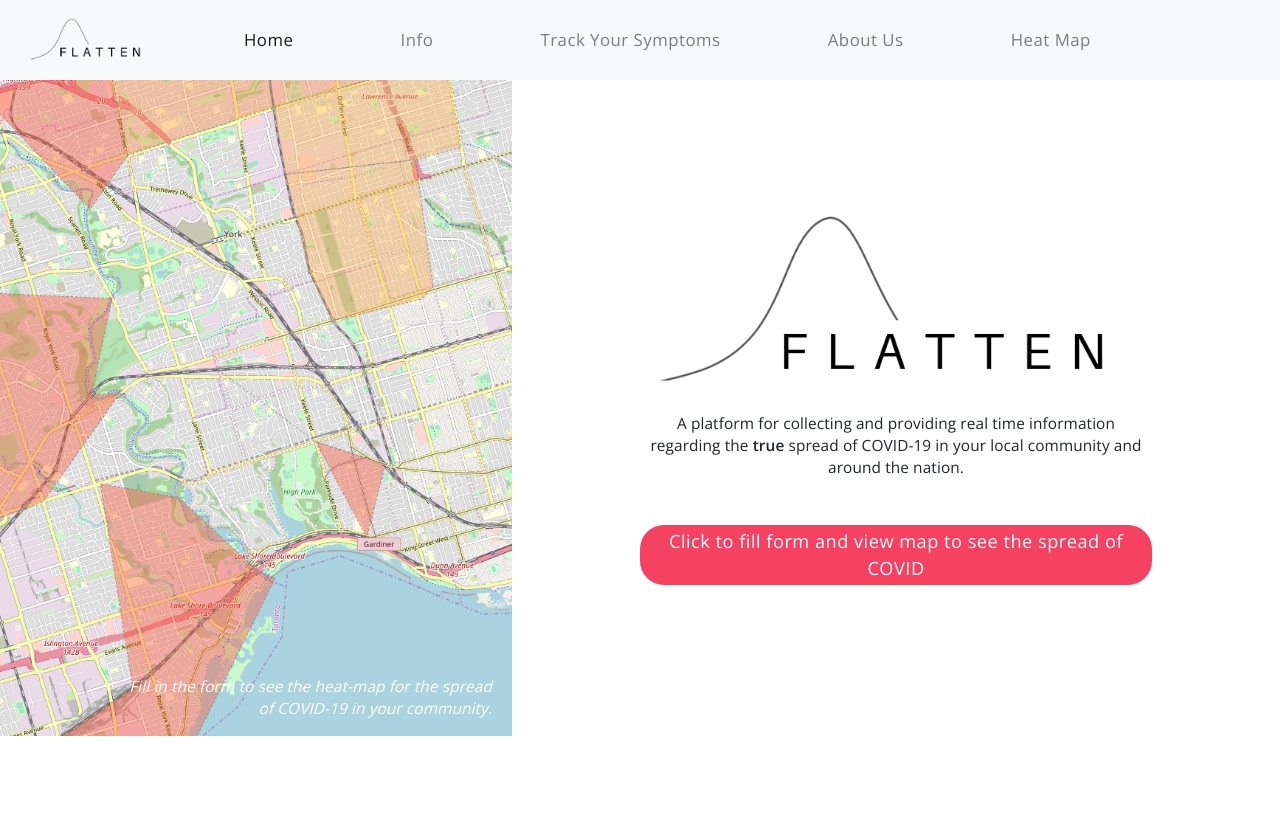
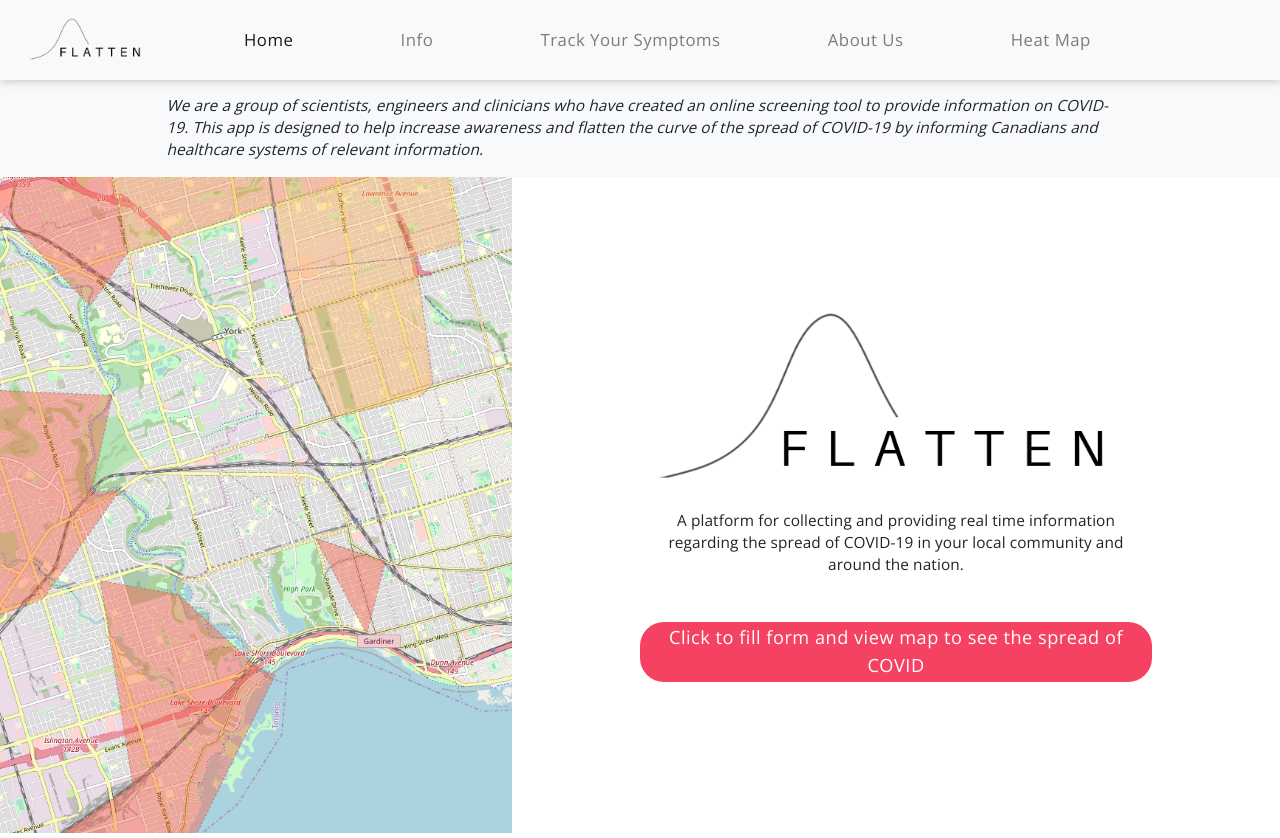
Before and after one commit to yifeiz/covid-19-frontend, a React (Create React App) app: page / in a window 1280 px wide. Before the commit the page ends 800 px from the top, so only its background shows below. Built offline with nearby package versions, Linux system fonts and the light colour scheme.

Commit message:
Header disclaimer

```diff
--- a/src/App.js
+++ b/src/App.js
@@ -8,7 +8,7 @@ import Info from "./components/info/Info";
 import SymptomPage from "./components/form/SymptomPage";
 import HeatMap from "./components/heatmap/HeatMap";
 import history from "./history";
-import Footer from "./components/footer/Footer";
+import Disclaimer from "./components/disclaimer/disclaimer";
 import "./main.css";
 
 const App = () => {
@@ -16,6 +16,7 @@ const App = () => {
     <React.Fragment>
       <Router history={history} style={{ height: "auto" }}>
         <Header />
+        <Disclaimer />
         <Switch>
           <Route path="/" exact component={Home} />
           <Route path="/info" exact component={Info} />
--- a/src/components/about-us/AboutUs.jsx
+++ b/src/components/about-us/AboutUs.jsx
@@ -78,7 +78,8 @@ class AboutUs extends React.Component {
       },
       {
         name: "Siyan Zhao",
-        src: "./Headshots/siyan.png"
+        src: "./Headshots/siyan.png",
+        link: "https://www.linkedin.com/in/siyanzhao/"
       },
       {
         name: "Maanav Dalal",
--- /dev/null
+++ b/src/components/disclaimer/Disclaimer.css
@@ -0,0 +1,40 @@
+@media screen and (max-width: 700px) {
+  p {
+    font-size: 1rem !important;
+  }
+}
+
+.Disclaimer {
+  font-style: italic;
+  padding: 1.2% 13% 1.2% 13%;
+  text-align: left;
+  background-color: #f8f9fa;
+}
+
+@media screen and (max-width: 500px) and (max-height: 900px) {
+  /*Mobile Phone*/
+  .Disclaimer {
+    padding: 5% 13% 5% 13%;
+  }
+}
+
+@media screen and (max-width: 900px) and (max-height: 500px) {
+  /*Landscape Mobile Phone*/
+  .Disclaimer {
+    padding: 3% 13% 3% 13%;
+  }
+}
+
+@media screen and (max-height: 1100px) and (max-width: 850px) and (min-height: 900px) and (min-width: 700px) {
+  /*Tablet*/
+  .Disclaimer {
+    padding: 2% 13% 2% 13%;
+  }
+}
+
+@media screen and (max-width: 1100px) and (max-height: 850px) and (min-width: 900px) and (min-height: 700px) {
+  /*Landscape Tablet*/
+  .Disclaimer {
+    padding: 2% 13% 2% 13%;
+  }
+}
--- a/src/components/footer/Footer.js
+++ b/src/components/disclaimer/Disclaimer.js
@@ -1,16 +1,17 @@
 import React from "react";
 
-import "./Footer.css";
+import "./Disclaimer.css";
 
-const Footer = () => (
-  <div className="dislaimerFooter">
+const Disclaimer = () => (
+  <div className="Disclaimer">
     <p>
       We are a group of scientists, engineers and clinicians who have created an
       online screening tool to provide information on COVID-19. This app is
       designed to help increase awareness and flatten the curve of the spread of
-      COVID-19.
+      COVID-19 by informing Canadians and healthcare systems of relevant
+      information.
     </p>
   </div>
 );
 
-export default Footer;
+export default Disclaimer;
--- a/src/components/footer/Footer.css
+++ /dev/null
@@ -1,49 +0,0 @@
-
-@media screen and (max-width: 700px) {
-  p {
-    font-size: 1rem !important;
-  }
-}
-
-.footer {
-  height: max-content;
-  font-style: italic;
-  padding: 3% 10%;
-}
-
-.dislaimerFooter {
-  font-style: italic;
-  padding: 1% 13%;
-  left: 0;
-  text-align: left;
-  background-color: #f8f9fa;
-}
-
-@media screen and (max-width: 600px) {
-  .dislaimerFooter {
-    margin-top: 15vh;
-    padding: 5% 13%;
-  }
-}
-
-@media screen and (max-width: 1000px) and (max-height: 500px) and (min-width: 800px) and (min-height: 3px) {
-  .dislaimerFooter {
-    margin-top: 45vh;
-    padding: 3% 13%;
-  }
-}
-
-@media screen and (max-width: 800px) and (max-height: 1100px) and (min-width: 700px) and (min-height: 1000px) {
-  /*Ipad*/
-  .dislaimerFooter {
-    padding: 3% 13%;
-    margin-top: 45vh;
-  }
-}
-
-@media screen and (max-width: 1100px) and (max-height: 1400px) and (min-width: 900px) and (min-height: 1100px) {
-  .dislaimerFooter {
-    padding: 3% 13%;
-    margin-top: 60vh;
-  }
-}
--- a/src/components/home/Home.jsx
+++ b/src/components/home/Home.jsx
@@ -8,12 +8,7 @@ class Home extends React.Component {
     return (
       <div className="home">
         <div className="home__left">
-          <p className="home__label">
-            <i>
-              Fill in the form to see the heat-map for the spread of COVID-19 in
-              your community.
-            </i>
-          </p>
+          <p className="home__label"></p>
         </div>
 
         <div className="home__right">
@@ -21,9 +16,8 @@ class Home extends React.Component {
             <img className="home__logo" src={logo} />
             <p className="home__subtitle">
               A platform for collecting and providing real time information
-              regarding the
-              <b> true </b>
-              spread of COVID-19 in your local community and around the nation.
+              regarding the spread of COVID-19 in your local community and
+              around the nation.
             </p>
             <Link to={"/track-your-symptoms"}>
               <button className="red-button">
--- a/src/components/info/Info.css
+++ b/src/components/info/Info.css
@@ -10,7 +10,7 @@
 }
 
 .info__title {
-  padding-bottom: 36px;
+  padding-bottom: 10px;
 }
 
 .info__container {
--- a/src/main.css
+++ b/src/main.css
@@ -87,6 +87,7 @@ button:hover {
 }
 
 .navbar {
+  box-shadow: 0px 1px 8px 0.5px #ccc;
   height: 10%;
   min-height: 40px;
 }
```
